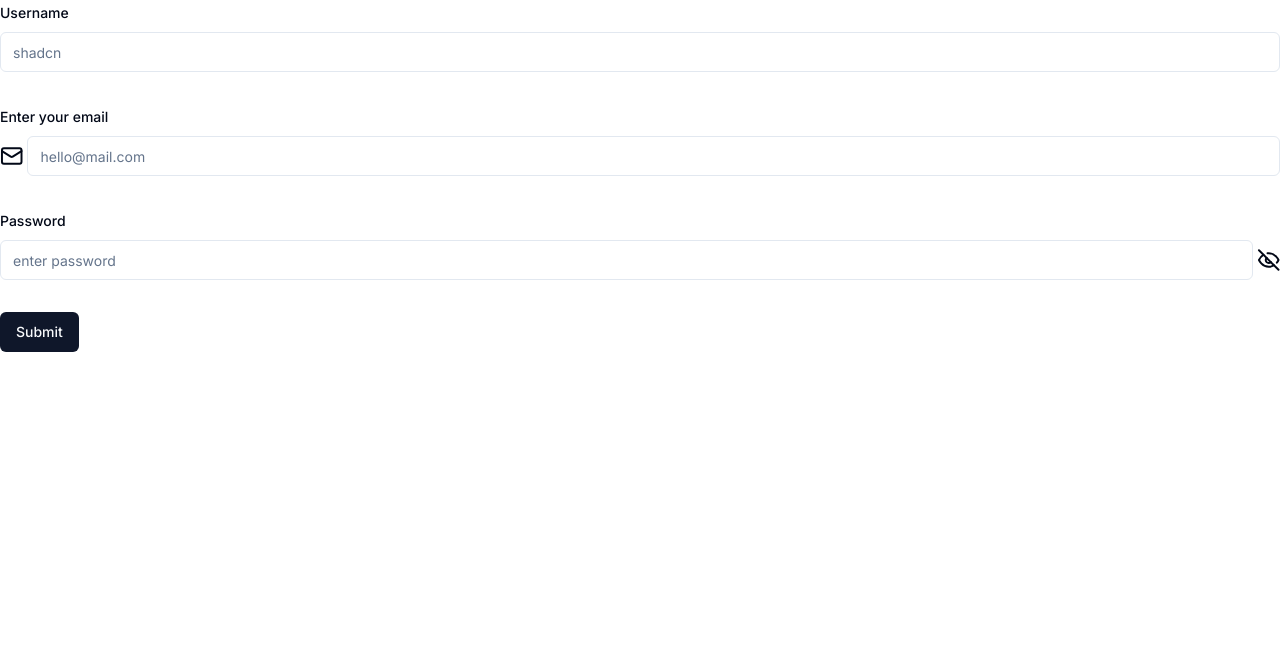
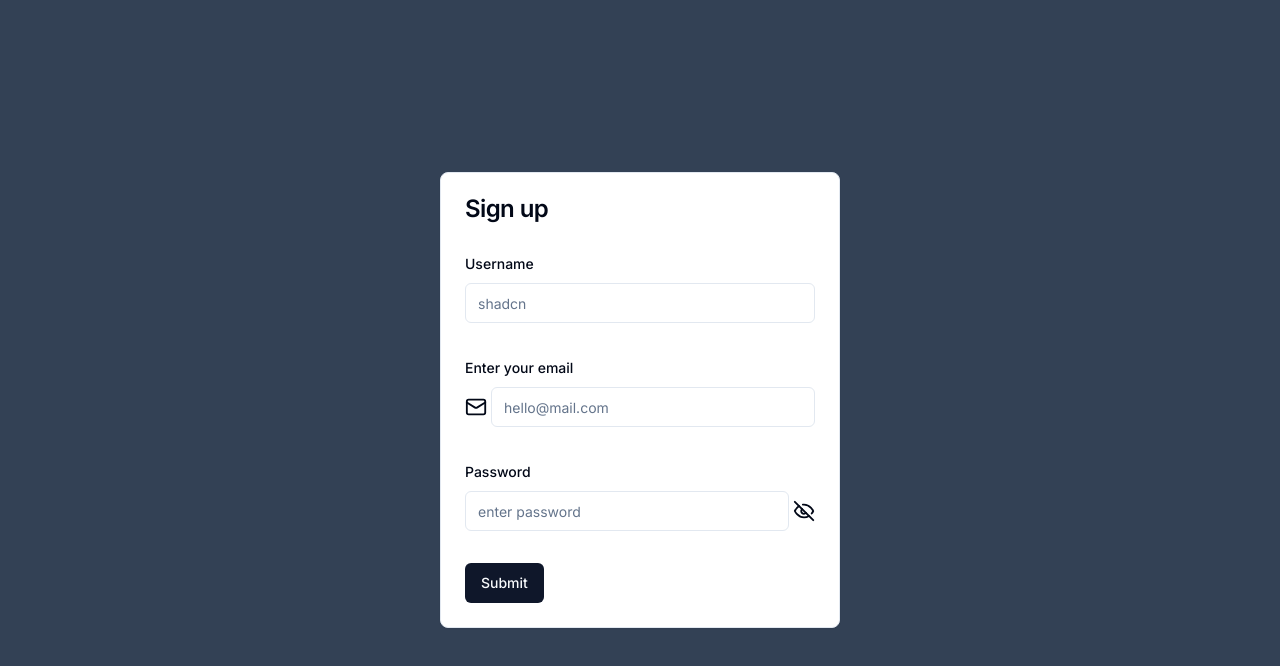
Before and after one commit to femiabimbola/authjs-refresher, a Next.js app: page /signup in a window 1280 px wide. Shown: the top 666 px of the page. Built offline with nearby package versions, Linux system fonts and the light colour scheme.

Commit message:
random up the form

```diff
--- a/app/(auth)/layout.tsx
+++ b/app/(auth)/layout.tsx
@@ -1,5 +1,9 @@
 const AuthLayout = ({children}: {children: React.ReactNode}) => {
-  return <div className="min-h-full">{children}</div>;
+  return (
+    <div className=" min-h-full flex items-center justify-center bg-slate-700">
+      {children}
+    </div>
+  );
 };
 export default AuthLayout;
 
--- a/app/globals.css
+++ b/app/globals.css
@@ -1,6 +1,10 @@
 @tailwind base;
   @tailwind components;
   @tailwind utilities;
+
+  html, body, :root {
+    height: 100%
+  }
 
   @layer base {
     :root {
--- a/components/auth/SignUp.tsx
+++ b/components/auth/SignUp.tsx
@@ -17,6 +17,7 @@ import {
 import {Input} from "@/components/ui/input";
 import {InputSuffix} from "../ui/input-suffix";
 import {PasswordInput} from "../ui/password-input";
+import CardWrapper from "../shared/CardWrapper";
 
 const SignUp = () => {
   const form = useForm<z.infer<typeof RegisterSchema>>({
@@ -32,6 +33,7 @@ const SignUp = () => {
     console.log(values);
   };
   return (
+    <CardWrapper title={"Sign up"}>
       <Form {...form}>
         <form
           onSubmit={form.handleSubmit(onSubmit)}
@@ -89,6 +91,7 @@ const SignUp = () => {
           <Button type="submit">Submit</Button>
         </form>
       </Form>
+    </CardWrapper>
   );
 };
 
--- a/components/shared/CardWrapper.tsx
+++ b/components/shared/CardWrapper.tsx
@@ -9,14 +9,16 @@ import {
 
 interface CardWrapperProps {
   children: React.ReactNode;
+  title: String;
+  secondText?: String;
 }
 
-const CardWrapper = ({children}: CardWrapperProps) => {
+const CardWrapper = ({children, title, secondText}: CardWrapperProps) => {
   return (
-    <Card className="w-[350px]">
+    <Card className="w-[400px]">
       <CardHeader>
-        <CardTitle>Create project</CardTitle>
-        <CardDescription>Deploy your new project in one-click.</CardDescription>
+        <CardTitle>{title}</CardTitle>
+        <CardDescription>{secondText}</CardDescription>
       </CardHeader>
       <CardContent>{children}</CardContent>
     </Card>
```
Lines whose indentation alone changed are shown as unchanged.
